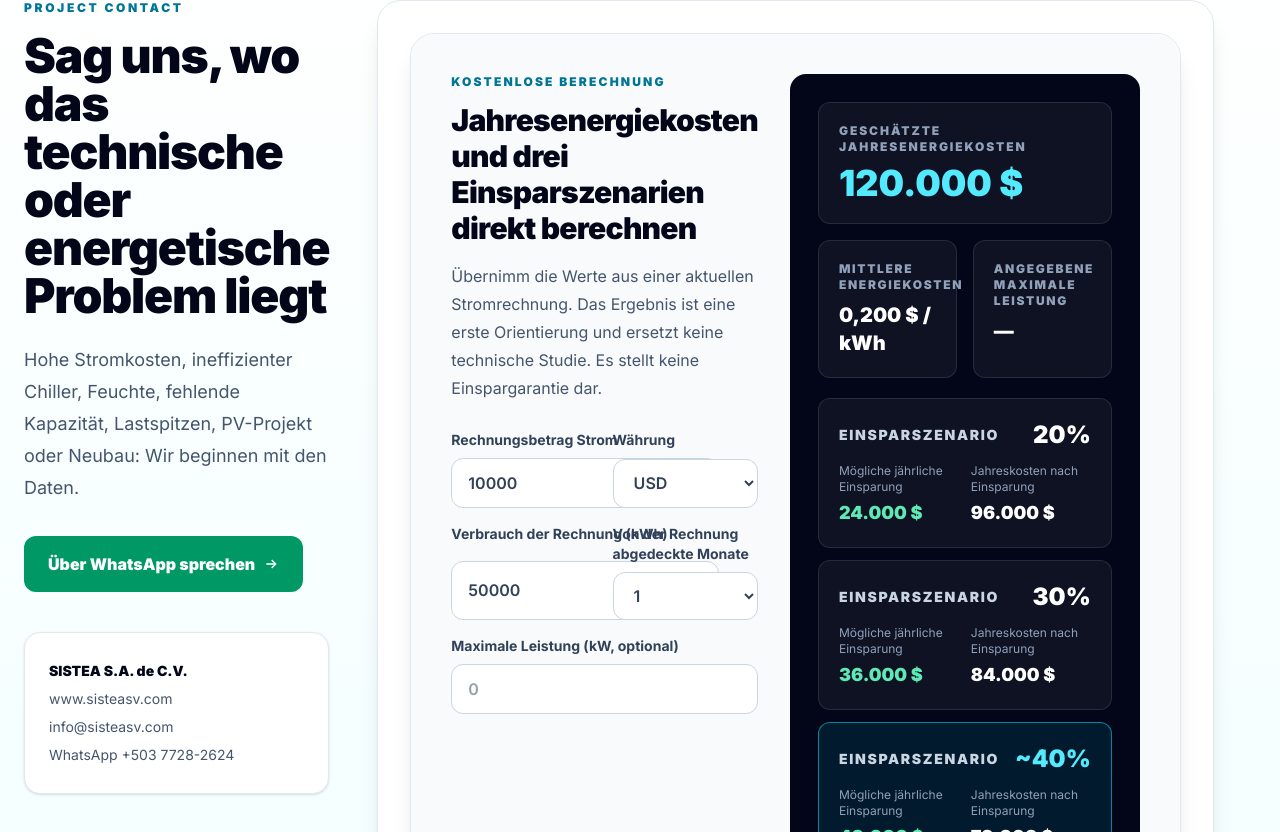
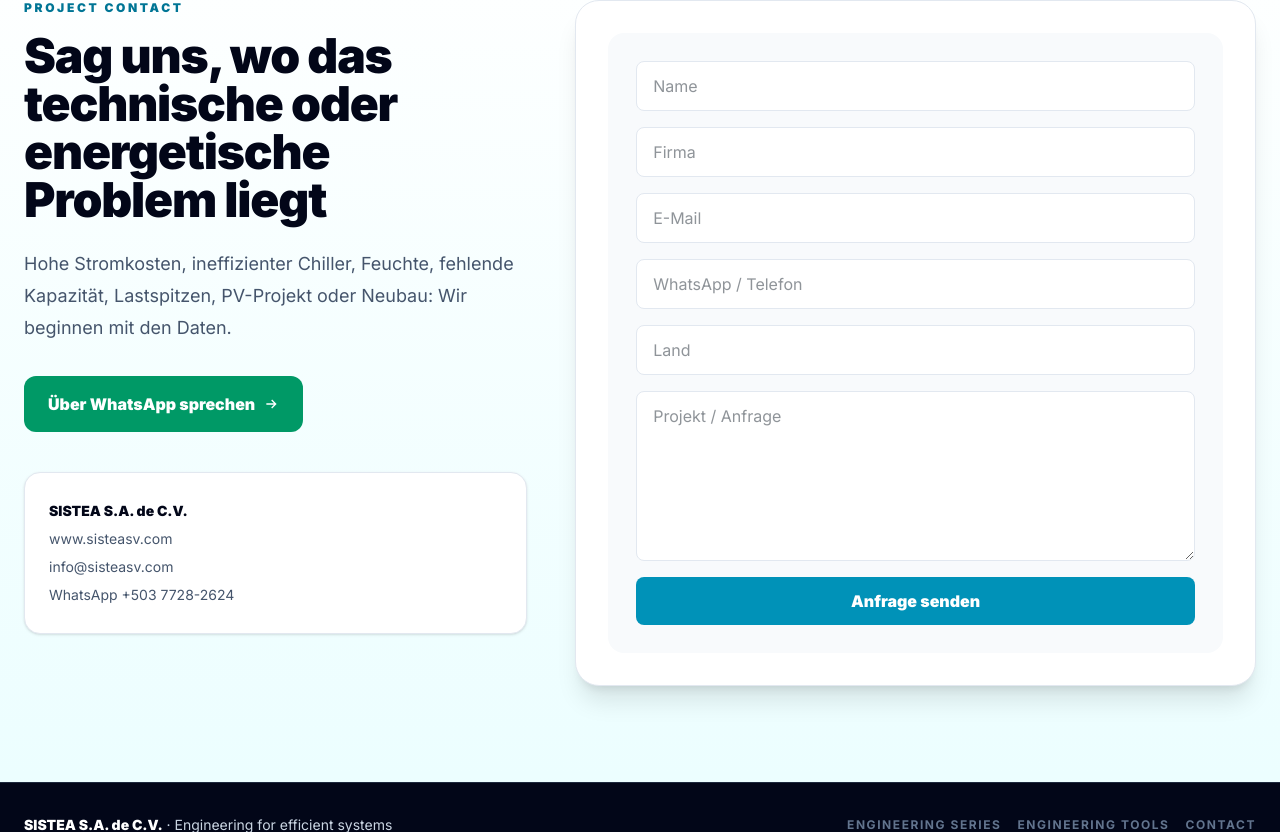
Before and after one commit to andreasreith-glitch/sistea-digital-platform-v4, a Next.js app in the folder sistea-digital-platform/: page /de in a window 1280 px wide. Shown: the part 10708-11540 px from the top of the page. Built offline with nearby package versions, Linux system fonts and the light colour scheme.

Commit message:
Restore ContactForm

```diff
--- a/sistea-digital-platform/src/app/[locale]/components/ContactForm.tsx
+++ b/sistea-digital-platform/src/app/[locale]/components/ContactForm.tsx
@@ -1,195 +1,36 @@
 "use client";
-
-import { useMemo, useState } from "react";
-
-type Locale = "es" | "en" | "de";
-type Currency = "USD" | "EUR" | "CHF";
+import { FormEvent, useState } from "react";
 
 const labels = {
-  es: {
-    eyebrow: "CÁLCULO GRATUITO",
-    title: "Calcula el costo anual de energía y tres escenarios de ahorro",
-    text: "Usa los valores de una factura eléctrica reciente. El resultado es una primera referencia y no sustituye un estudio técnico ni constituye una garantía de ahorro.",
-    bill: "Importe de la factura",
-    kwh: "Consumo de la factura (kWh)",
-    months: "Meses cubiertos por la factura",
-    demand: "Demanda máxima (kW, opcional)",
-    currency: "Moneda",
-    current: "Costo anual estimado",
-    unit: "Costo medio de energía",
-    demandLabel: "Demanda máxima indicada",
-    scenario: "Escenario de ahorro",
-    saving: "Ahorro anual potencial",
-    after: "Costo anual después del ahorro",
-    disclaimer: "Los escenarios del 20 %, 30 % y ~40 % son valores de evaluación. El potencial real depende del perfil de carga, tarifas, equipos, horarios, control, producción, clima y medidas aplicables.",
-    send: "Enviar 1–3 facturas a SISTEA",
-    email: "Enviar por e-mail",
-    whatsappText: "Hola SISTEA. Quiero una revisión energética gratuita. Deseo enviar 1–3 facturas eléctricas para evaluar costos, demanda y potencial de ahorro/gestión de carga.",
-  },
-  en: {
-    eyebrow: "FREE CALCULATION",
-    title: "Estimate annual energy cost and three savings scenarios",
-    text: "Use values from a recent electricity bill. The result is an initial reference only and does not replace an engineering study or guarantee savings.",
-    bill: "Electricity bill amount",
-    kwh: "Bill consumption (kWh)",
-    months: "Months covered by the bill",
-    demand: "Maximum demand (kW, optional)",
-    currency: "Currency",
-    current: "Estimated annual energy cost",
-    unit: "Average energy cost",
-    demandLabel: "Reported maximum demand",
-    scenario: "Savings scenario",
-    saving: "Potential annual savings",
-    after: "Annual cost after savings",
-    disclaimer: "The 20%, 30% and ~40% scenarios are screening values. Actual potential depends on load profile, tariff structure, equipment, operating hours, controls, production, climate and applicable measures.",
-    send: "Send 1–3 bills to SISTEA",
-    email: "Send by e-mail",
-    whatsappText: "Hello SISTEA. I would like a free energy review. I want to send 1–3 electricity bills to evaluate costs, demand and energy/load-management savings potential.",
-  },
-  de: {
-    eyebrow: "KOSTENLOSE BERECHNUNG",
-    title: "Jahresenergiekosten und drei Einsparszenarien direkt berechnen",
-    text: "Übernimm die Werte aus einer aktuellen Stromrechnung. Das Ergebnis ist eine erste Orientierung und ersetzt keine technische Studie. Es stellt keine Einspargarantie dar.",
-    bill: "Rechnungsbetrag Strom",
-    kwh: "Verbrauch der Rechnung (kWh)",
-    months: "Von der Rechnung abgedeckte Monate",
-    demand: "Maximale Leistung (kW, optional)",
-    currency: "Währung",
-    current: "Geschätzte Jahresenergiekosten",
-    unit: "Mittlere Energiekosten",
-    demandLabel: "Angegebene maximale Leistung",
-    scenario: "Einsparszenario",
-    saving: "Mögliche jährliche Einsparung",
-    after: "Jahreskosten nach Einsparung",
-    disclaimer: "Die Szenarien 20 %, 30 % und ca. 40 % dienen der Erstbewertung. Das reale Potenzial hängt von Lastprofil, Tarifstruktur, Anlagen, Betriebszeiten, Regelung, Produktion, Klima und umsetzbaren Maßnahmen ab.",
-    send: "1–3 Stromrechnungen an SISTEA senden",
-    email: "Per E-Mail senden",
-    whatsappText: "Hallo SISTEA. Ich möchte eine kostenlose energetische Erstprüfung. Ich möchte 1–3 Stromrechnungen senden, damit Energiekosten, Leistungsspitzen und Einspar-/Lastmanagementpotenzial geprüft werden.",
-  },
+ es:{name:"Nombre",company:"Empresa",email:"E-mail",phone:"WhatsApp / Teléfono",country:"País",message:"Proyecto / consulta",send:"Enviar consulta",sending:"Enviando...",ok:"Gracias. Hemos recibido su consulta.",error:"No fue posible enviar el formulario. Utilice WhatsApp o e-mail."},
+ en:{name:"Name",company:"Company",email:"E-mail",phone:"WhatsApp / Phone",country:"Country",message:"Project / inquiry",send:"Send inquiry",sending:"Sending...",ok:"Thank you. We received your inquiry.",error:"The form could not be sent. Please use WhatsApp or e-mail."},
+ de:{name:"Name",company:"Firma",email:"E-Mail",phone:"WhatsApp / Telefon",country:"Land",message:"Projekt / Anfrage",send:"Anfrage senden",sending:"Wird gesendet...",ok:"Vielen Dank. Wir haben deine Anfrage erhalten.",error:"Das Formular konnte nicht gesendet werden. Bitte WhatsApp oder E-Mail verwenden."}
 } as const;
 
-const localeMap: Record<Locale, string> = { es: "es-SV", en: "en-US", de: "de-DE" };
+export default function ContactForm({locale}:{locale:"es"|"en"|"de"}) {
+ const t=labels[locale];
+ const [status,setStatus]=useState<"idle"|"sending"|"ok"|"error">("idle");
 
-export default function EnergyCostCalculator({ locale }: { locale: Locale }) {
-  const t = labels[locale];
-  const [bill, setBill] = useState(10000);
-  const [kwh, setKwh] = useState(50000);
-  const [months, setMonths] = useState(1);
-  const [demand, setDemand] = useState(0);
-  const [currency, setCurrency] = useState<Currency>("USD");
+ async function submit(e:FormEvent<HTMLFormElement>) {
+ e.preventDefault(); setStatus("sending");
+ const form=new FormData(e.currentTarget);
+ const payload=Object.fromEntries(form.entries());
+ try {
+ const r=await fetch("/api/contact",{method:"POST",headers:{"Content-Type":"application/json"},body:JSON.stringify({...payload,locale})});
+ if(!r.ok) throw new Error();
+ setStatus("ok"); e.currentTarget.reset();
+ } catch { setStatus("error"); }
+ }
 
-  const values = useMemo(() => {
-    const safeMonths = Math.max(1, months || 1);
-    const monthly = Math.max(0, bill || 0) / safeMonths;
-    const annual = monthly * 12;
-    const unitCost = kwh > 0 ? Math.max(0, bill || 0) / kwh : 0;
-    return { monthly, annual, unitCost };
-  }, [bill, kwh, months]);
-
-  const money = (value: number) =>
-    new Intl.NumberFormat(localeMap[locale], {
-      style: "currency",
-      currency,
-      maximumFractionDigits: 0,
-    }).format(Number.isFinite(value) ? value : 0);
-
-  const unitMoney = (value: number) =>
-    new Intl.NumberFormat(localeMap[locale], {
-      style: "currency",
-      currency,
-      minimumFractionDigits: 3,
-      maximumFractionDigits: 4,
-    }).format(Number.isFinite(value) ? value : 0);
-
-  const scenarios = [0.2, 0.3, 0.4];
-  const whatsapp = `https://wa.me/50377282624?text=${encodeURIComponent(t.whatsappText)}`;
-  const mailto = `mailto:info@sisteasv.com?subject=${encodeURIComponent(locale === "de" ? "Kostenlose energetische Erstprüfung" : locale === "es" ? "Evaluación energética inicial gratuita" : "Free initial energy review")}`;
-
-  return (
-    <div className="overflow-hidden rounded-3xl border border-slate-200 bg-white shadow-xl">
-      <div className="grid gap-8 bg-slate-50 p-6 sm:p-8 lg:grid-cols-[.9fr_1.1fr] lg:p-10">
-        <div>
-          <div className="text-xs font-black uppercase tracking-[.18em] text-cyan-700">{t.eyebrow}</div>
-          <h3 className="mt-3 text-2xl font-black tracking-tight text-slate-950 sm:text-3xl">{t.title}</h3>
-          <p className="mt-4 leading-7 text-slate-600">{t.text}</p>
-
-          <div className="mt-7 grid gap-4 sm:grid-cols-2">
-            <label className="grid gap-2 text-sm font-bold text-slate-700">
-              {t.bill}
-              <input type="number" min="0" step="0.01" value={bill} onChange={(e) => setBill(Number(e.target.value))} className="rounded-xl border border-slate-300 bg-white px-4 py-3 text-base font-semibold outline-none focus:border-cyan-500" />
-            </label>
-            <label className="grid gap-2 text-sm font-bold text-slate-700">
-              {t.currency}
-              <select value={currency} onChange={(e) => setCurrency(e.target.value as Currency)} className="rounded-xl border border-slate-300 bg-white px-4 py-3 text-base font-semibold outline-none focus:border-cyan-500">
-                <option value="USD">USD</option>
-                <option value="EUR">EUR</option>
-                <option value="CHF">CHF</option>
-              </select>
-            </label>
-            <label className="grid gap-2 text-sm font-bold text-slate-700">
-              {t.kwh}
-              <input type="number" min="0" step="1" value={kwh} onChange={(e) => setKwh(Number(e.target.value))} className="rounded-xl border border-slate-300 bg-white px-4 py-3 text-base font-semibold outline-none focus:border-cyan-500" />
-            </label>
-            <label className="grid gap-2 text-sm font-bold text-slate-700">
-              {t.months}
-              <select value={months} onChange={(e) => setMonths(Number(e.target.value))} className="rounded-xl border border-slate-300 bg-white px-4 py-3 text-base font-semibold outline-none focus:border-cyan-500">
-                <option value={1}>1</option>
-                <option value={2}>2</option>
-                <option value={3}>3</option>
-              </select>
-            </label>
-            <label className="grid gap-2 text-sm font-bold text-slate-700 sm:col-span-2">
-              {t.demand}
-              <input type="number" min="0" step="0.1" value={demand || ""} onChange={(e) => setDemand(Number(e.target.value))} placeholder="0" className="rounded-xl border border-slate-300 bg-white px-4 py-3 text-base font-semibold outline-none focus:border-cyan-500" />
-            </label>
-          </div>
-        </div>
-
-        <div className="rounded-2xl bg-slate-950 p-6 text-white sm:p-7">
-          <div className="grid gap-4 sm:grid-cols-2">
-            <div className="rounded-xl border border-white/10 bg-white/5 p-5 sm:col-span-2">
-              <div className="text-xs font-black uppercase tracking-[.16em] text-slate-400">{t.current}</div>
-              <div className="mt-2 text-4xl font-black text-cyan-300">{money(values.annual)}</div>
-            </div>
-            <div className="rounded-xl border border-white/10 bg-white/5 p-5">
-              <div className="text-xs font-black uppercase tracking-[.14em] text-slate-400">{t.unit}</div>
-              <div className="mt-2 text-xl font-black">{unitMoney(values.unitCost)} / kWh</div>
-            </div>
-            <div className="rounded-xl border border-white/10 bg-white/5 p-5">
-              <div className="text-xs font-black uppercase tracking-[.14em] text-slate-400">{t.demandLabel}</div>
-              <div className="mt-2 text-xl font-black">{demand > 0 ? `${demand.toLocaleString(localeMap[locale])} kW` : "—"}</div>
-            </div>
-          </div>
-
-          <div className="mt-5 grid gap-3">
-            {scenarios.map((rate) => {
-              const saving = values.annual * rate;
-              const after = values.annual - saving;
-              const pct = Math.round(rate * 100);
-              return (
-                <div key={rate} className={`rounded-xl border p-5 ${rate === 0.4 ? "border-cyan-400/60 bg-cyan-400/10" : "border-white/10 bg-white/5"}`}>
-                  <div className="flex items-center justify-between gap-4">
-                    <div className="text-sm font-black uppercase tracking-[.12em] text-slate-300">{t.scenario}</div>
-                    <div className={`text-2xl font-black ${rate === 0.4 ? "text-cyan-300" : "text-white"}`}>{rate === 0.4 ? `~${pct}%` : `${pct}%`}</div>
-                  </div>
-                  <div className="mt-3 grid gap-3 sm:grid-cols-2">
-                    <div><div className="text-xs text-slate-400">{t.saving}</div><div className="mt-1 text-lg font-black text-emerald-300">{money(saving)}</div></div>
-                    <div><div className="text-xs text-slate-400">{t.after}</div><div className="mt-1 text-lg font-black">{money(after)}</div></div>
-                  </div>
-                </div>
-              );
-            })}
-          </div>
-        </div>
-      </div>
-
-      <div className="border-t border-slate-200 p-6 sm:p-8 lg:flex lg:items-center lg:justify-between lg:gap-8">
-        <p className="max-w-3xl text-sm leading-6 text-slate-500">{t.disclaimer}</p>
-        <div className="mt-5 flex flex-col gap-3 sm:flex-row lg:mt-0 lg:flex-none">
-          <a href={whatsapp} target="_blank" rel="noreferrer" className="inline-flex items-center justify-center rounded-xl bg-emerald-600 px-5 py-3 font-black text-white transition hover:bg-emerald-700">{t.send}</a>
-          <a href={mailto} className="inline-flex items-center justify-center rounded-xl border border-slate-300 bg-white px-5 py-3 font-black text-slate-900 transition hover:bg-slate-50">{t.email}</a>
-        </div>
-      </div>
-    </div>
-  );
+ return <form onSubmit={submit} className="grid gap-4 rounded-2xl bg-slate-50 p-7">
+ <input required name="name" placeholder={t.name} className="rounded-lg border border-slate-200 bg-white px-4 py-3"/>
+ <input required name="company" placeholder={t.company} className="rounded-lg border border-slate-200 bg-white px-4 py-3"/>
+ <input required type="email" name="email" placeholder={t.email} className="rounded-lg border border-slate-200 bg-white px-4 py-3"/>
+ <input required name="phone" placeholder={t.phone} className="rounded-lg border border-slate-200 bg-white px-4 py-3"/>
+ <input required name="country" placeholder={t.country} className="rounded-lg border border-slate-200 bg-white px-4 py-3"/>
+ <textarea required name="message" rows={6} placeholder={t.message} className="rounded-lg border border-slate-200 bg-white px-4 py-3"/>
+ <button disabled={status==="sending"} className="rounded-lg bg-cyan-600 px-6 py-3 font-black text-white disabled:opacity-60">{status==="sending"?t.sending:t.send}</button>
+ {status==="ok"&&<p className="text-sm font-bold text-emerald-700">{t.ok}</p>}
+ {status==="error"&&<p className="text-sm font-bold text-red-700">{t.error}</p>}
+ </form>;
 }
```
